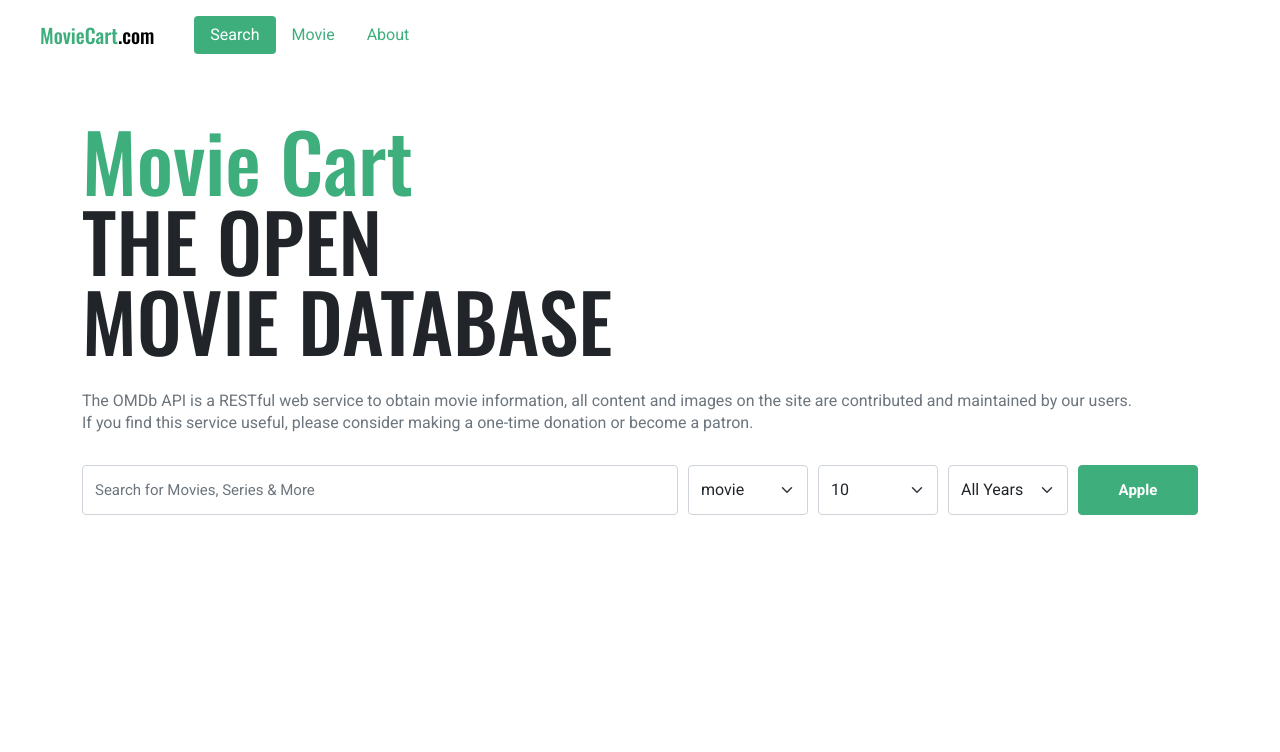
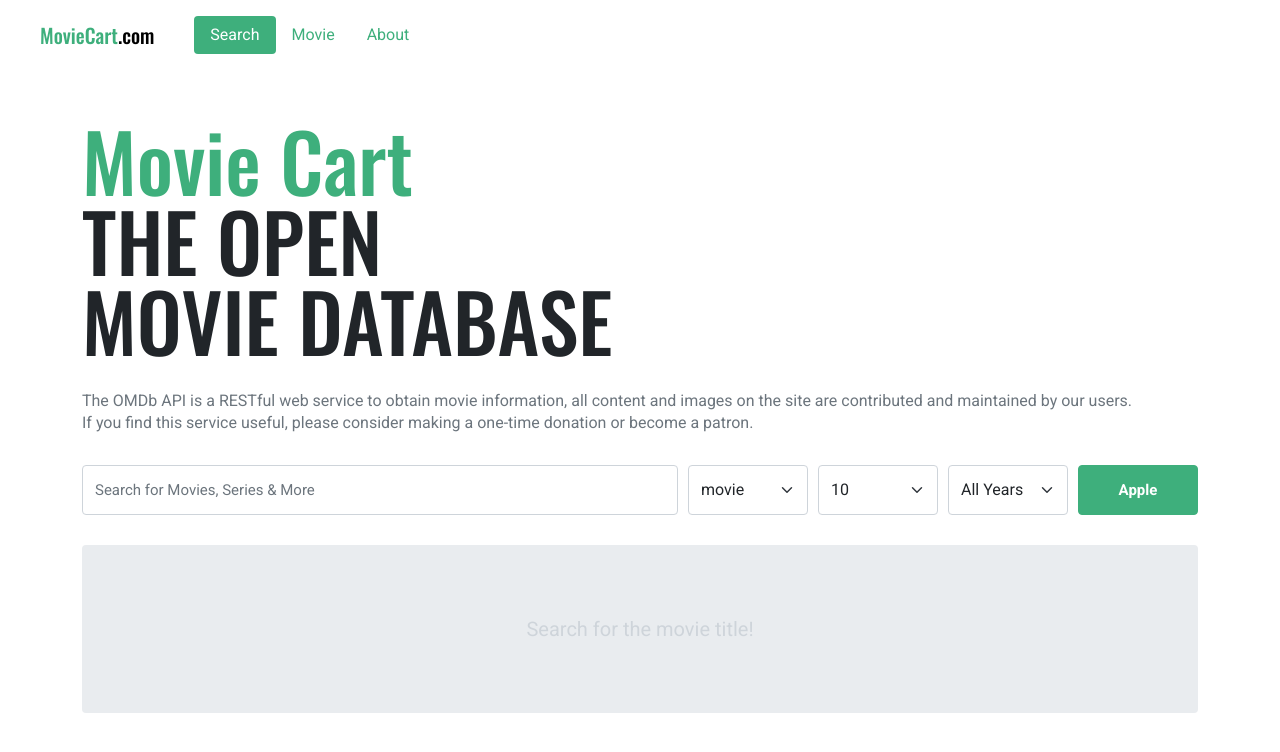
Before and after one commit to seadonggyun4/MovieCart, a Vue app: page /#/ in a window 1280 px wide. Shown: the top 752 px of the page. Built offline with nearby package versions, Linux system fonts and the light colour scheme.

Commit message:
💄 movieList 컴포넌트 완성 - 로딩애니메이션, 오류 및 예외 처리

```diff
--- a/src/components/MovieItem.vue
+++ b/src/components/MovieItem.vue
@@ -31,7 +31,7 @@
 @import '~/scss/main.scss';
 
 .movie{
-  $width: 168px;
+  $width: 200px;
 
   position: relative;
   margin: 10px;
@@ -56,29 +56,32 @@
     transition: all .2s ease-in-out;
   }
 
-  &:hover::after{
-    border: 6px solid $primary;
-    opacity: 1;
-  }
-
   .info{
     position: absolute;
+    display: flex;
+    flex-direction: column;
+    justify-content: flex-end;
+    align-items: center;
     bottom: 0;
     left: 0;
     padding: 14px;
+    height: 150px;
     width: 100%;
     font-size: 14px;
     text-align: center;
-    background-color: rgba($black, .3);
-    //backdrop-filter: blur() -> 흐림처리
-    backdrop-filter: blur(10px);
+    background: linear-gradient(transparent, #000);
+    transition: all .2s ease-in-out;
+    opacity: 0;
 
     .year{
+      margin-bottom: 10px;
       font-weight: 700;
       color: $primary;
     }
 
     .title{
+      margin-bottom: 10px;
+      width: 100%;
       color: $white;
       // white-space 는 공백문자(띄어쓰기, 탭) 처리 속성
       white-space: nowrap;
@@ -87,5 +90,17 @@
       overflow: hidden;
     }
   }
+
+  &:hover{
+
+    .info{
+      opacity: 1;
+    }
+
+    &::after{
+      border: 6px solid $primary;
+      opacity: 1;
+    }
+  }
 }
 </style>
--- a/src/components/MovieList.vue
+++ b/src/components/MovieList.vue
@@ -1,13 +1,27 @@
 <template>
   <div class="container">
-    <div class="inner">
-      <div class="message">
+    <!-- movies.length가 없는 경우에만 no-result 클래스 추가 -->
+    <!-- !movies.length 는 movies.length 가 비어있으면 true 반환 => no-result가 추가된다. -->
+    <div
+      :class="{'no-result': !movies.length}"
+      class="inner">
+      <!-- 로딩애니메이션 -->
+      <div
+        v-if="loading"
+        class="spinner-border text-primary"></div>
+      <!-- 에러메시지 여부에 따라 메시지가 있으면 출력 -->
+      <div
+        v-if="message"
+        class="message">
         {{ message }}
       </div>
+      <!-- 에러메시지가 없으면 출력 -->
       <!-- 영화정보들 에서 영화정보 추출 -->
       <!-- key값은 imdbID -->
       <!-- props 로 MovieItem에 movie 값을 넘긴다. -->
-      <div class="movies">
+      <div
+        v-else
+        class="movies">
         <MovieItem
           v-for="movie in movies"
           :key="movie.imdbID"
@@ -30,7 +44,12 @@
       return this.$store.state.movie.movies
     },
     message(){
+      // stroe 의 state(데이터) -> movie모듈 -> message 의 값
       return this.$store.state.movie.message
+    },
+    loading(){
+       // stroe 의 state(데이터) -> movie모듈 -> loading 의 값
+      return this.$store.state.movie.loading
     }
   }
 }
@@ -38,7 +57,28 @@
 
 
 <style lang="scss" scoped>
+@import '~/scss/main.scss';
+
 .container{
+  margin:30px auto;
+
+  .inner{
+    padding: 10px 0;
+    text-align: center;
+    background-color: $gray-200;
+    border-radius: 4px;
+
+    // movies.length가 없는 경우에만 no-result 클래스 추가
+    &.no-result{
+      padding: 70px 0;
+    }
+  }
+
+  .message{
+    color: $gray-400;
+    font-size: 20px;
+  }
+
   .movies{
     display: flex;
     flex-wrap: wrap;
--- a/src/scss/main.scss
+++ b/src/scss/main.scss
@@ -6,6 +6,15 @@
 
 //$primary: #FDC000;
 $primary: #3EAF7C;
+
+
+$container-max-widths: (
+  sm: 540px,
+  md: 704px,
+  lg: 924px,
+  xl: 1140px,
+  xxl: 1364px
+);
 
 
 // Required
--- a/src/store/movie.js
+++ b/src/store/movie.js
@@ -9,7 +9,7 @@
   */
   state: () => ({
     movies: [],
-    message: '',
+    message: 'Search for the movie title!',
     loading: false
   }),
   /*
@@ -42,8 +42,20 @@
     payload는 searchMovies를 활용할때 인수로 들어온 특정한 데이터 활용
   */
   actions:{
+    async searchMovies({state, commit}, payload){
+      // state.loading 이 true일 경우 함수 실행 종료
+      // 사용자가 searchMovies 함수가 동작중일때 여러번 실행하는 것을 방지
+      if(state.loading){
+        return
+      }
 
-    async searchMovies({state, commit}, payload){
+      // 검색 시작되면 메시지 초기화
+      // 에러 메시지가 있다면 movieList 컴포넌트에서 movieitem을 출력 안하기 때문에 초기화
+      commit('updateState',{
+        message:'',
+        loading: true //로딩 시작
+      })
+
       try{
         // payload로 전달받은 데이터를 채워 넣는다.
         const res = await _fetchMovie({
@@ -87,6 +99,11 @@
           movies: [],
           message : message
         })
+      } finally{
+        commit('updateState',{
+          //로딩 끝
+          loading: false
+        })
       }
     }
   }
```
